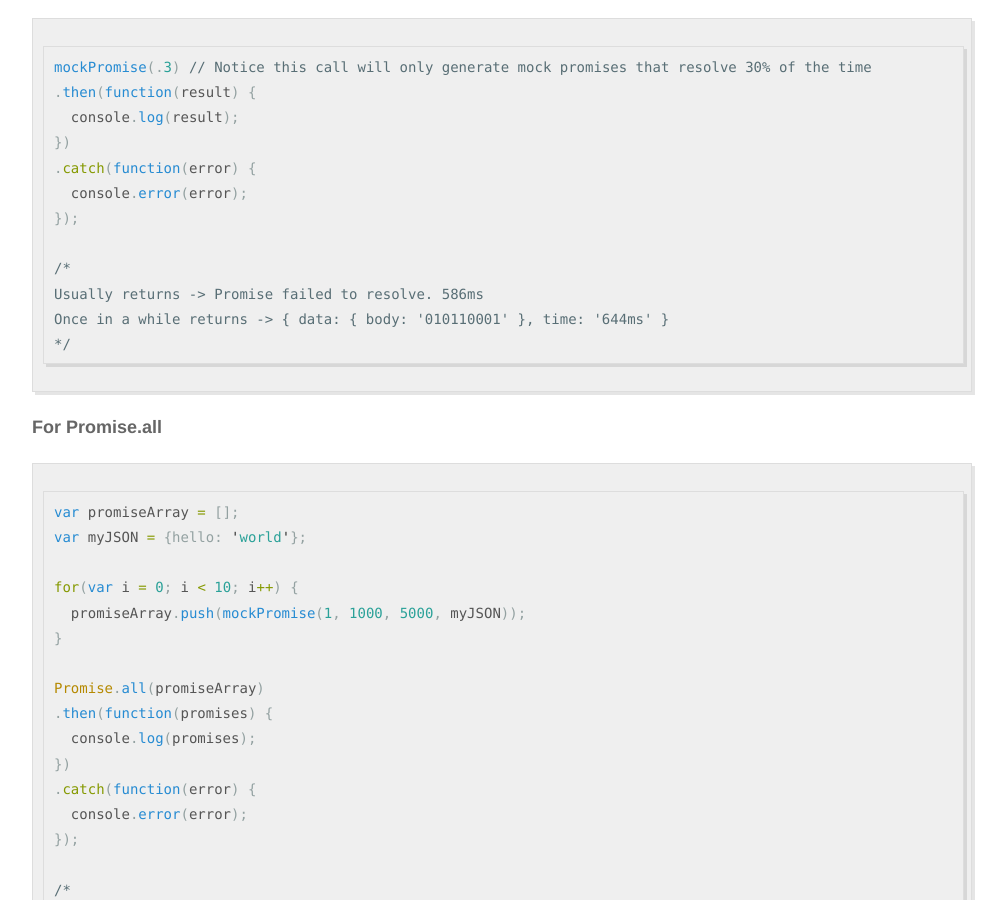
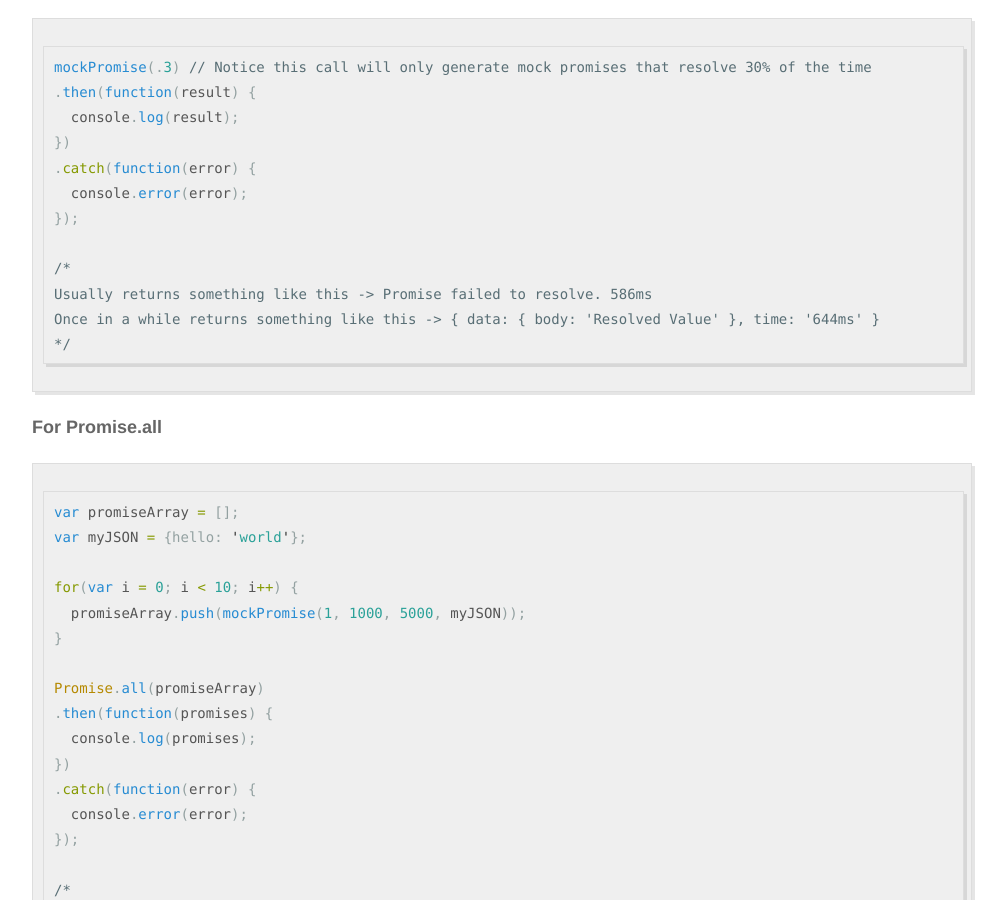
Before and after one commit to rodocite/rodocite.github.io, a Jekyll site: the page built from _posts/2015-10-12-mockPromise.md, in a window 1280 px wide and 900 px high, scrolled down 1505 px. Shown: the whole window, without its empty margins (138-1144 px from the left). Built offline with Jekyll 4.4.1, drawn with Linux system fonts in a browser that asks for light colours; Markdown is read by kramdown in place of the engine named in the settings; comment, search, counter and statistics services are not loaded.

Commit message:
Update 2015-10-12-mockPromise.md

````diff
--- a/_posts/2015-10-12-mockPromise.md
+++ b/_posts/2015-10-12-mockPromise.md
@@ -60,8 +60,8 @@ mockPromise(.3) // Notice this call will only generate mock promises that resolv
 });
 
 /*
-Usually returns -> Promise failed to resolve. 586ms
-Once in a while returns -> { data: { body: '010110001' }, time: '644ms' }
+Usually returns something like this -> Promise failed to resolve. 586ms
+Once in a while returns something like this -> { data: { body: 'Resolved Value' }, time: '644ms' }
 */
 ```
 
````
